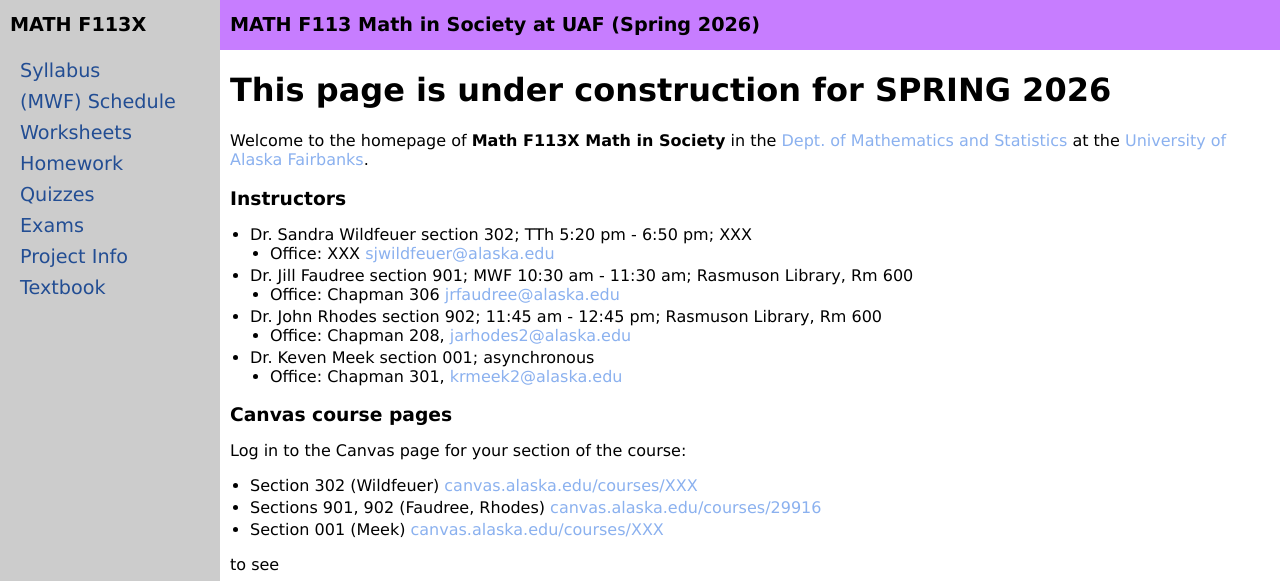
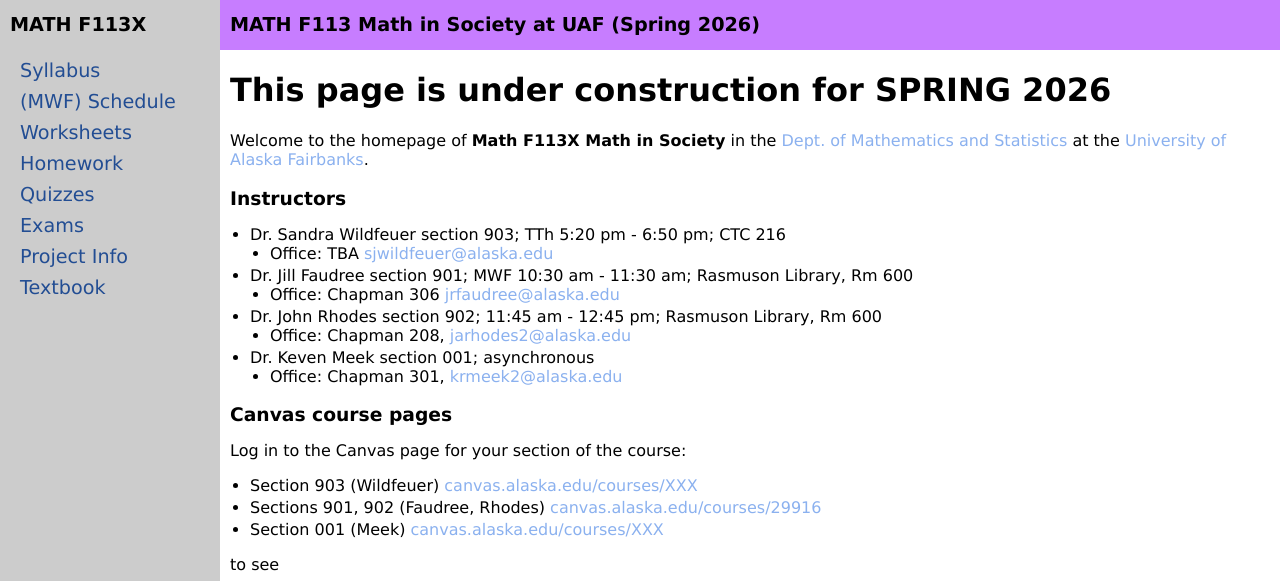
Before and after one commit to uaf-math/math113, a Jekyll site: the page built from index.md, in a window 1280 px wide and 1298 px high. Shown: the top 581 px of the window. Built offline with Jekyll 4.4.1, drawn with Linux system fonts in a browser that asks for light colours.

Commit message:
Update index.md

```diff
--- a/index.md
+++ b/index.md
@@ -8,8 +8,8 @@ Welcome to the homepage of **Math F113X Math in Society** in the [Dept. of Mathe
 
 ### Instructors
 
-  * Dr. Sandra Wildfeuer section 302; TTh 5:20 pm - 6:50 pm; XXX
-    * Office: XXX [sjwildfeuer@alaska.edu](mailto:sjwildfeuer@alaska.edu)
+  * Dr. Sandra Wildfeuer section 903; TTh 5:20 pm - 6:50 pm; CTC 216
+    * Office: TBA [sjwildfeuer@alaska.edu](mailto:sjwildfeuer@alaska.edu)
   * Dr. Jill Faudree section 901; MWF 10:30 am - 11:30 am; Rasmuson Library, Rm 600
     * Office: Chapman 306 [jrfaudree@alaska.edu](mailto:jrfaudree@alaska.edu)
   * Dr. John Rhodes section 902; 11:45 am - 12:45 pm; Rasmuson Library, Rm 600
@@ -21,7 +21,7 @@ Welcome to the homepage of **Math F113X Math in Society** in the [Dept. of Mathe
 
 Log in to the Canvas page for your section of the course:
 
- * Section 302 (Wildfeuer)  [canvas.alaska.edu/courses/XXX](https://canvas.alaska.edu/courses/xxx)
+ * Section 903 (Wildfeuer)  [canvas.alaska.edu/courses/XXX](https://canvas.alaska.edu/courses/xxx)
  * Sections 901, 902 (Faudree, Rhodes)  [canvas.alaska.edu/courses/29916](https://canvas.alaska.edu/courses/29916)
  * Section 001 (Meek)  [canvas.alaska.edu/courses/XXX](https://canvas.alaska.edu/courses/xxx)
 
```
